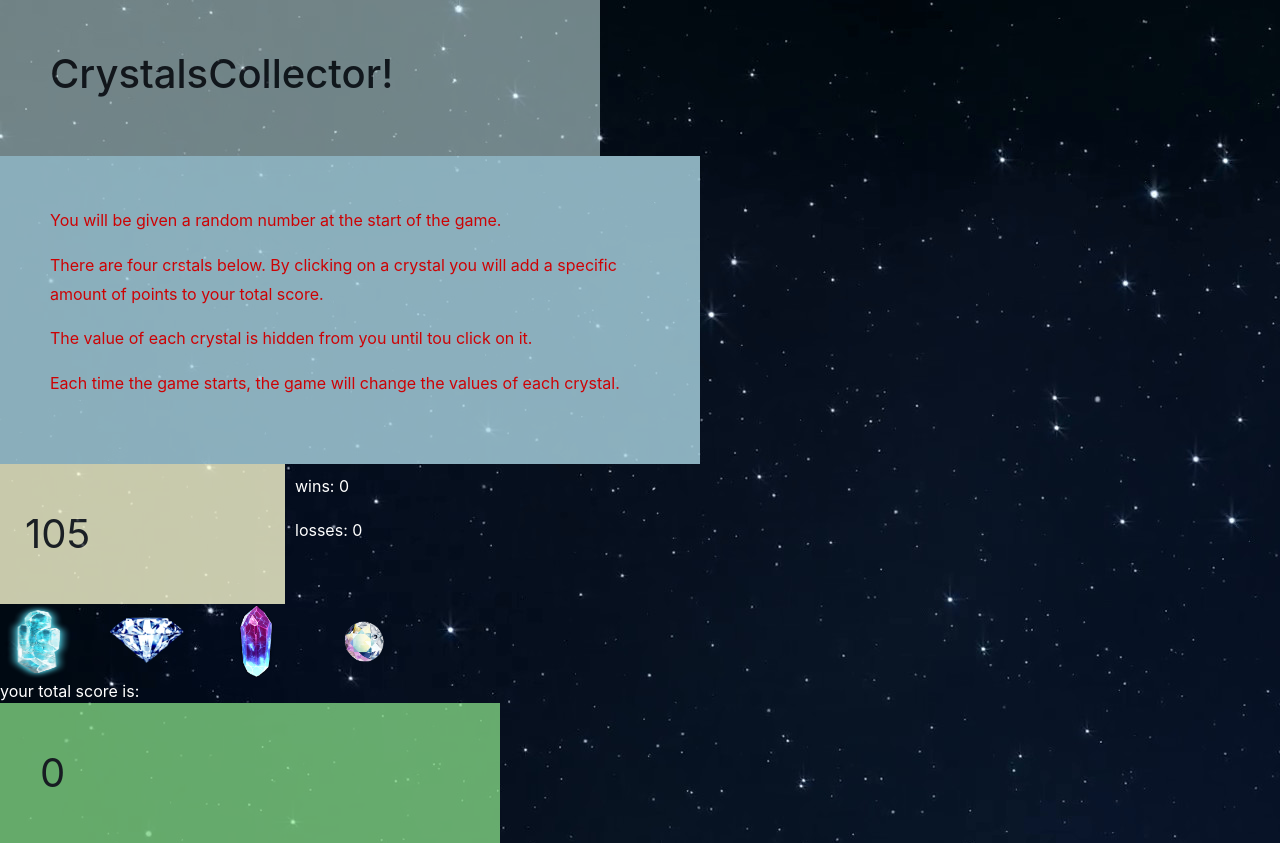
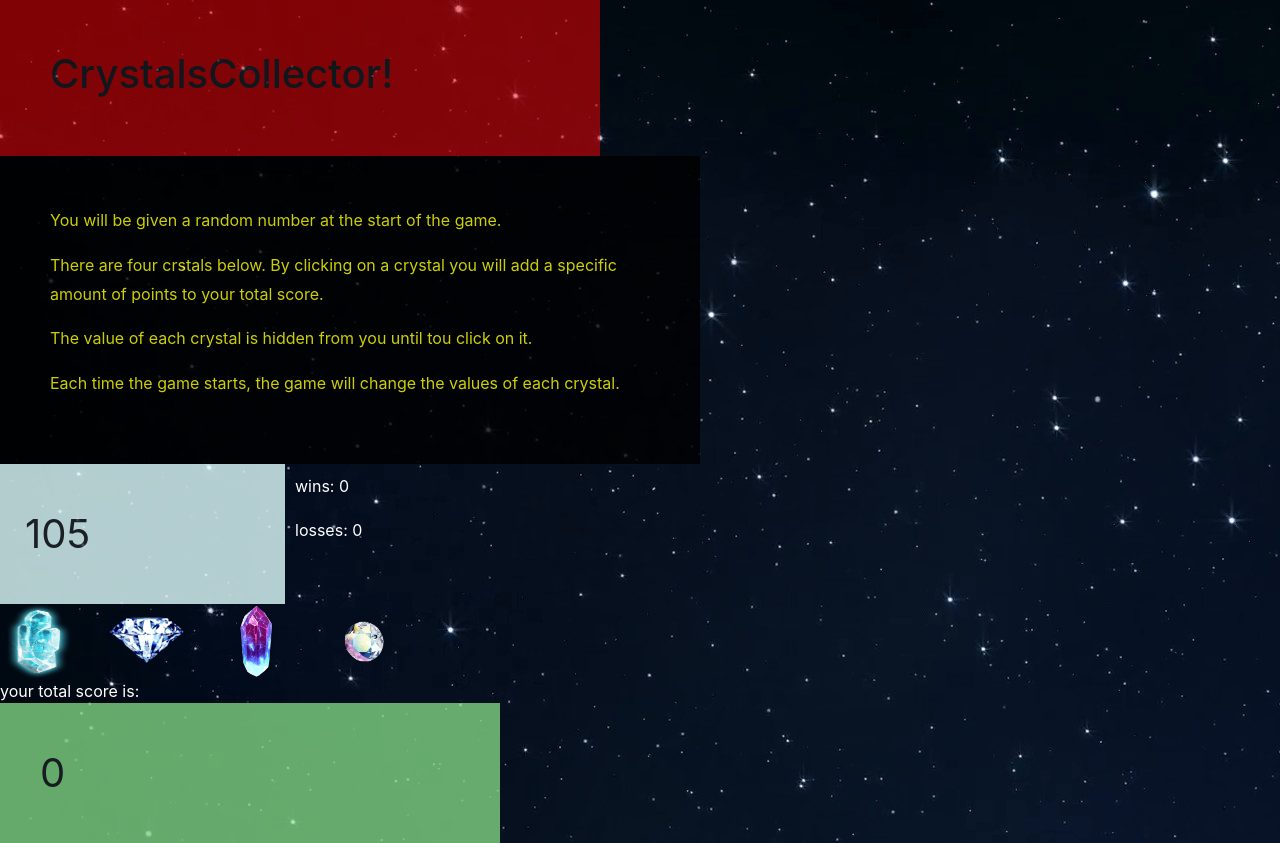
Before and after one commit to kevinspies/crystal-game, a plain HTML site: page index.html in a window 1280 px wide. Drawn offline with nearby package versions, Linux system fonts and the light colour scheme.

Commit message:
color changes

```diff
--- a/assets/css/style.css
+++ b/assets/css/style.css
@@ -18,22 +18,22 @@
  font-size: 40px;
 }
 #instructionsbox{
-    background-color: lightblue;
+    background-color: black;
     line-height: 1.8;
     padding: 50px;
     opacity: .8;
-    color: red;
+    color: yellow;
     max-width: 700px;
 }
 #titlebox{
     padding: 50px;
-    background-color: lightcyan;
+    background-color: red;
     opacity: .5;
     max-width: 600px;
 }
 #randnumbox{
     padding: 40px;
-    background-color: lightgoldenrodyellow;
+    background-color: lightcyan;
     opacity: .8;
     max-width: 300px;
     font-size: 40px;
```
